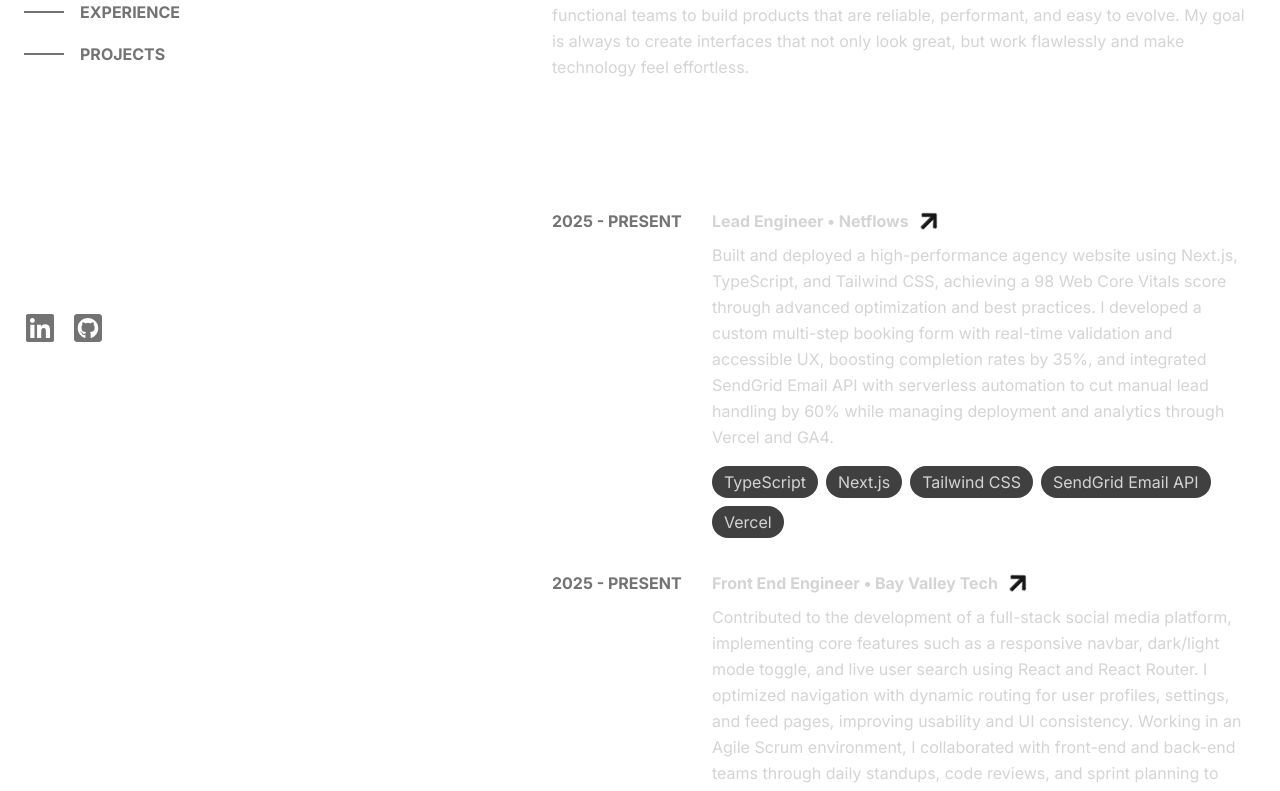
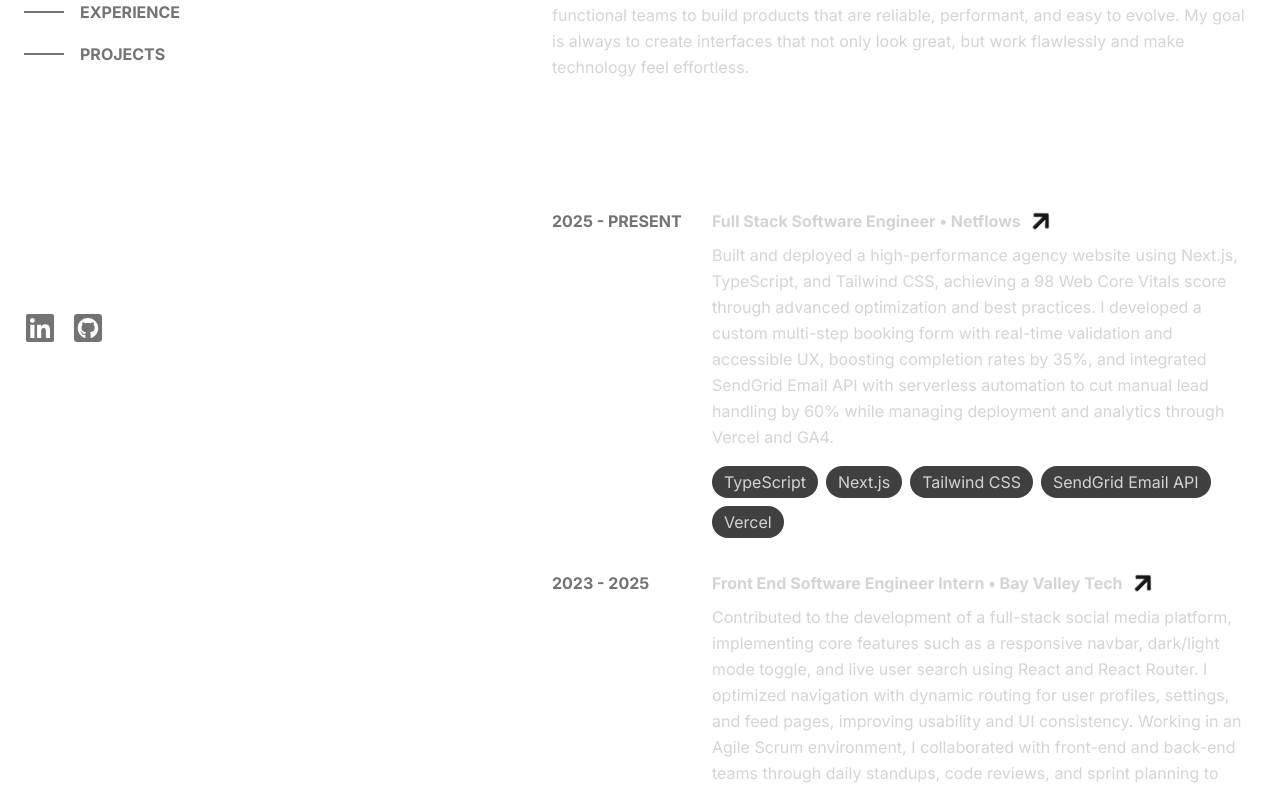
Before and after one commit to flowz0/bswe-portfolio, a Next.js app: page / in a window 1280 px wide. Shown: the part 360-1151 px from the top of the page. Built offline with nearby package versions, Linux system fonts and the light colour scheme.

Commit message:
fix: update title and dateRange in Experience component

```diff
--- a/components/sections/Experience.tsx
+++ b/components/sections/Experience.tsx
@@ -7,14 +7,14 @@ export default function Experience() {
       <div className="flex flex-col gap-y-8 mt-4 lg:mt-0">
         <ExperienceCard
           dateRange="2025 - PRESENT"
-          title="Lead Engineer"
+          title="Full Stack Software Engineer"
           company="Netflows"
           summary="Built and deployed a high-performance agency website using Next.js, TypeScript, and Tailwind CSS, achieving a 98 Web Core Vitals score through advanced optimization and best practices. I developed a custom multi-step booking form with real-time validation and accessible UX, boosting completion rates by 35%, and integrated SendGrid Email API with serverless automation to cut manual lead handling by 60% while managing deployment and analytics through Vercel and GA4."
           tags={["TypeScript", "Next.js", "Tailwind CSS", "SendGrid Email API", "Vercel"]}
         />
         <ExperienceCard
-          dateRange="2025 - PRESENT"
-          title="Front End Engineer"
+          dateRange="2023 - 2025"
+          title="Front End Software Engineer Intern"
           company="Bay Valley Tech"
           summary="Contributed to the development of a full-stack social media platform, implementing core features such as a responsive navbar, dark/light mode toggle, and live user search using React and React Router. I optimized navigation with dynamic routing for user profiles, settings, and feed pages, improving usability and UI consistency. Working in an Agile Scrum environment, I collaborated with front-end and back-end teams through daily standups, code reviews, and sprint planning to deliver features on time and maintain a high-quality user experience."
           tags={["JavaScript", "React", "React Router", "Bulma CSS", "Axios"]}
```
